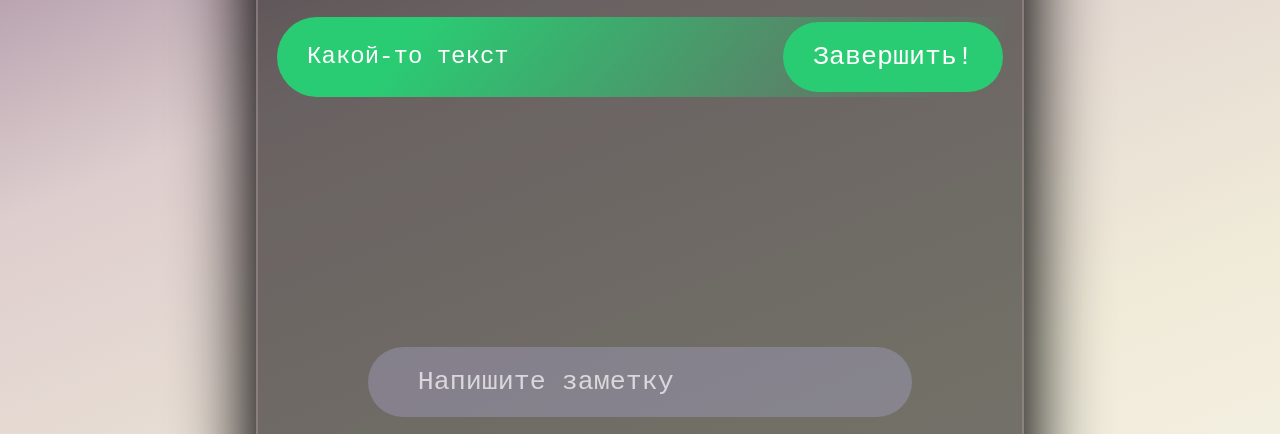
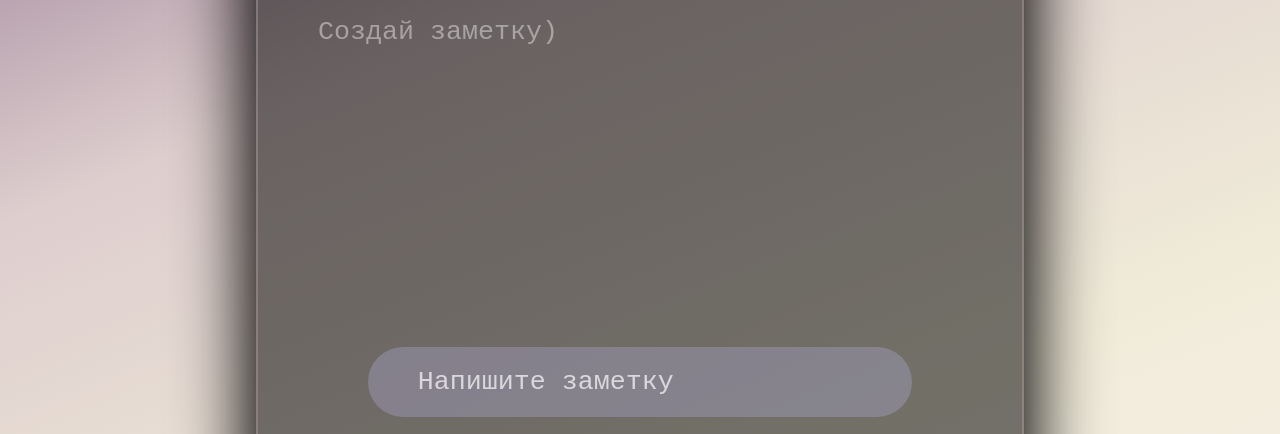
Before and after one commit to Wihtlake/Note-App, a plain HTML site: page index.html in a window 1280 px wide. Shown: the part 315-749 px from the top of the page. Drawn offline with Linux system fonts and the light colour scheme.

Commit message:
final_change

```diff
--- a/index.html
+++ b/index.html
@@ -17,10 +17,9 @@
 
 
                 <div class="content__note">
+                    <p class="water_name">Создай заметку)</p>
                     <ul class="content__block--note">
-                        <li class="content__text__note">
-                            Какой-то текст <button class="content__button">Завершить!</button>
-                        </li>
+
 
                     </ul>
                 </div>
--- a/style.css
+++ b/style.css
@@ -48,6 +48,7 @@ body{
 .content__note{
     min-height: 300px;
     margin: 20px auto;
+    position: relative;
 
 }
 .animation{
@@ -56,11 +57,17 @@ body{
     animation-fill-mode: forwards;
 }
 
+.water_name{
+    position: absolute;
+    font-size: 20pt;
+    color: rgba(255, 255, 255, 0.425);
+    padding-left: 60px;
+}
 .content__text__note{
     animation-name: a1;
     animation-duration: .2s;
     animation-fill-mode: forwards;
-
+    position: relative;
 
     list-style: lower-alpha;
     background: #2acc73;
```
